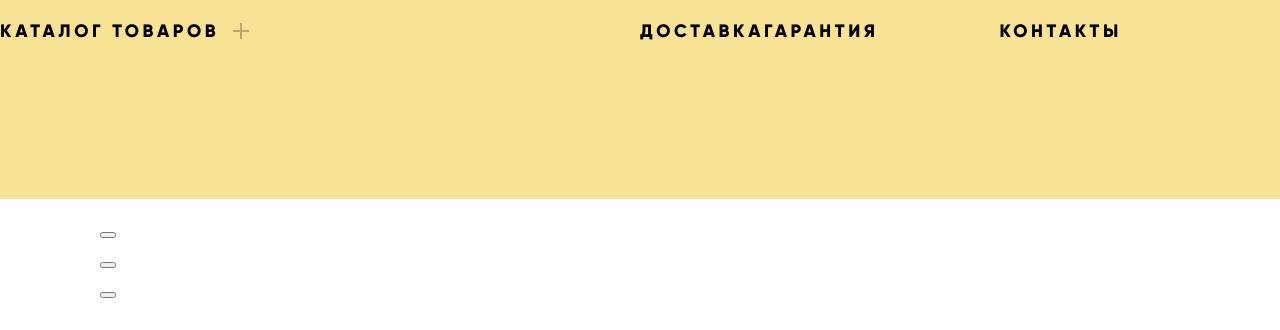
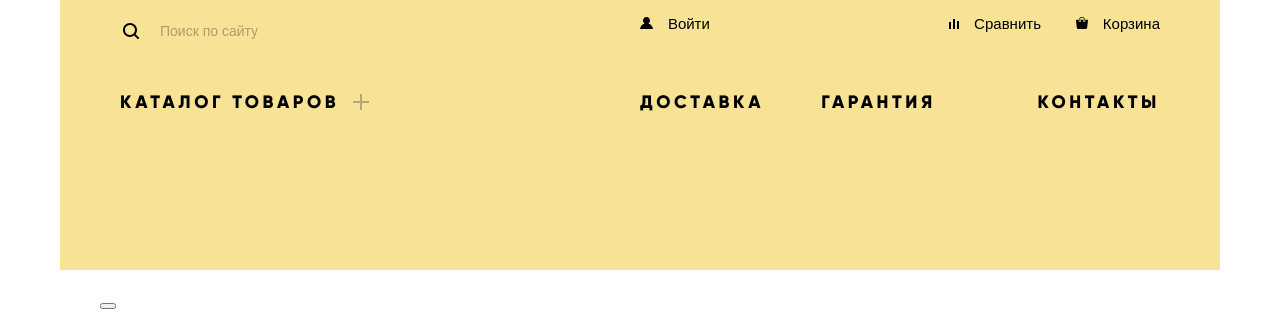
Before and after one commit to salivan/3558-device, a plain HTML site: page index.html in a window 1280 px wide. Shown: the part 78-408 px from the top of the page. Drawn offline with nearby package versions, Linux system fonts and the light colour scheme; a web font is replaced by a local one.

Commit message:
catalog menu

```diff
--- a/css/style.css
+++ b/css/style.css
@@ -183,7 +183,16 @@
 /* Header */
 .header {
   background: #f7e296;
-  padding-bottom: 150px;
+  margin-top: 40px;
+  padding: 0 60px 150px;
+}
+
+.logo {
+  transform: translateY(-50%);
+}
+
+.logo__image {
+  display: block;
 }
 
 /* search */
@@ -297,8 +306,10 @@
 .menu {
   padding: 0;
   margin: 0;
+}
 
-  display: flex;
+.menu__item {
+  white-space: nowrap;
 }
 
 .menu__link {
@@ -306,7 +317,16 @@
   display: inline-block;
 }
 
-.menu__link > svg {
+
+.menu_main {
+  margin-top: 30px;
+}
+
+.menu_user {
+  margin-top: 10px;
+}
+
+.menu_user .menu__link > svg {
   padding-right: 11px;
 }
 
@@ -327,12 +347,20 @@
   color: rgba(0, 0, 0, .3);
 }
 
+.menu__item_submenu  {
+  position: relative;
+}
+
 .menu__item_submenu > .menu__link {
+  display: block;
+}
+
+.menu__item_submenu > .menu__link .menu__link-inner {
   position: relative;
   padding-right: 30px;
 }
 
-.menu__item_submenu > .menu__link::after {
+.menu__item_submenu > .menu__link .menu__link-inner::after {
   content: "";
   position: absolute;
   top: 50%;
@@ -347,25 +375,51 @@
 .menu__item_submenu .menu__submenu {
   display: none;
   position: absolute;
+  width: 110%;
+  justify-content: space-between;
   background: #f7e296;
 }
 
 .menu__item_submenu:hover .menu__submenu {
-  display: block;
+  display: flex;
 }
 
-.menu_user .menu__item:first-child,
-.menu_main .menu__item:first-child {
-  width: 50%;
+.menu__submenu .menu {
+  margin-right: 20px;
 }
 
-.menu_user .menu__item:last-child,
-.menu_main .menu__item:last-child {
-  margin-right: 5%;
+.menu_user,
+.menu_main {
+  display: flex;
+  justify-content: space-between;
 }
 
-.menu_main .menu__item:last-child {
-  min-width: 19%;
+.menu_user > .menu__item:first-child,
+.menu_main > .menu__item:first-child {
+  width: 50%;
+  flex-shrink: 0;
+  flex-grow: 0;
+}
+
+.menu_user > .menu__item:not(:last-child):not(:first-child),
+.menu_main > .menu__item:not(:last-child):not(:first-child) {
+  margin-right: 35px;
+}
+
+.menu_main .menu__item {
+  flex-grow: 0.5;
+}
+
+.menu_main > .menu__item:last-child {
+  flex-grow: 1;
+  text-align: right;
+}
+
+.menu_user > .menu__item:nth-child(2) {
+  flex-grow: 1;
+}
+
+.menu_user > .menu__item:last-child {
   text-align: right;
 }
 
--- a/index.html
+++ b/index.html
@@ -9,9 +9,10 @@
   </head>
 
   <body>
+    <div class="column">
       <header class="header">
         <h1 class="visually-hidden">Device</h1>
-      <div class="logo" name="top">
+        <div class="logo">
           <svg class="logo__image" xmlns="http://www.w3.org/2000/svg" width="163" height="36">
             <path fill-rule="evenodd" d="M162.692 27.848v7.392h-21.12V1.64h20.88v7.392h-13.2V14.6h12v7.296h-12v5.952h13.44zm-39.6.576c1.696 0 3.24-.367 4.632-1.104 1.392-.736 2.44-1.744 3.144-3.024l6.624 3.84c-1.44 2.4-3.44 4.296-6 5.688-2.56 1.392-5.36 2.088-8.4 2.088-5.024 0-9.192-1.672-12.504-5.016-3.312-3.343-4.968-7.495-4.968-12.456 0-4.96 1.656-9.112 4.968-12.456 3.312-3.343 7.48-5.016 12.504-5.016 3.008 0 5.792.696 8.352 2.088 2.56 1.392 4.576 3.288 6.048 5.688l-6.624 3.84c-.736-1.312-1.792-2.328-3.168-3.048-1.376-.72-2.912-1.08-4.608-1.08-2.976 0-5.352.912-7.128 2.736-1.776 1.824-2.664 4.241-2.664 7.248 0 3.008.888 5.424 2.664 7.248 1.776 1.824 4.152 2.736 7.128 2.736zM93.141 1.64h7.68v33.6h-7.68V1.64zm-24.096 33.6L58.101 1.64h8.4l7.44 24.72 7.44-24.72h8.4l-10.944 33.6h-9.792zM35.061 1.64h20.88v7.392h-13.2V14.6h12v7.296h-12v5.952h13.44v7.392h-21.12V1.64zm-21.119 33.6H.502V1.64h13.44c4.639 0 8.52 1.608 11.64 4.824 3.12 3.216 4.68 7.208 4.68 11.976 0 4.769-1.56 8.76-4.68 11.976-3.12 3.216-7.001 4.824-11.64 4.824zm6.456-23.64c-1.649-1.711-3.801-2.568-6.456-2.568h-5.76v18.816h5.76c2.655 0 4.807-.856 6.456-2.568 1.647-1.711 2.472-3.991 2.472-6.84 0-2.848-.825-5.128-2.472-6.84z"
             />
@@ -60,7 +61,7 @@
           <ul class="menu menu_main">
             <li class="menu__item menu__item_submenu">
               <a class="menu__link" href="catalog.html">
-              Каталог товаров
+                <span class="menu__link-inner">Каталог товаров</span>
               </a>
               <div class="menu__submenu">
                 <ul class="menu">
@@ -119,6 +120,7 @@
           </ul>
         </nav>
       </header>
+    </div>
 
     <main>
       <!--Раздел "Промо-блок"-->
```
Lines whose indentation alone changed are shown as unchanged.
